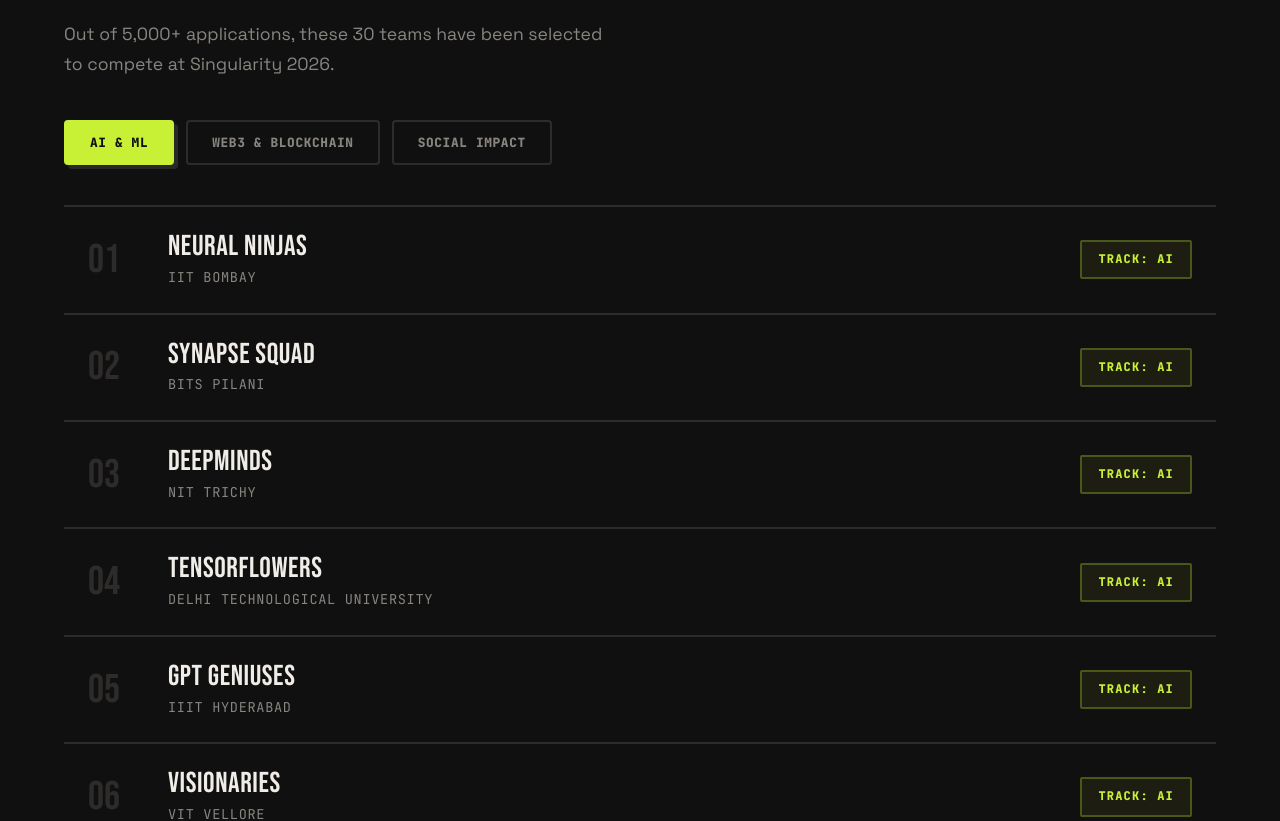
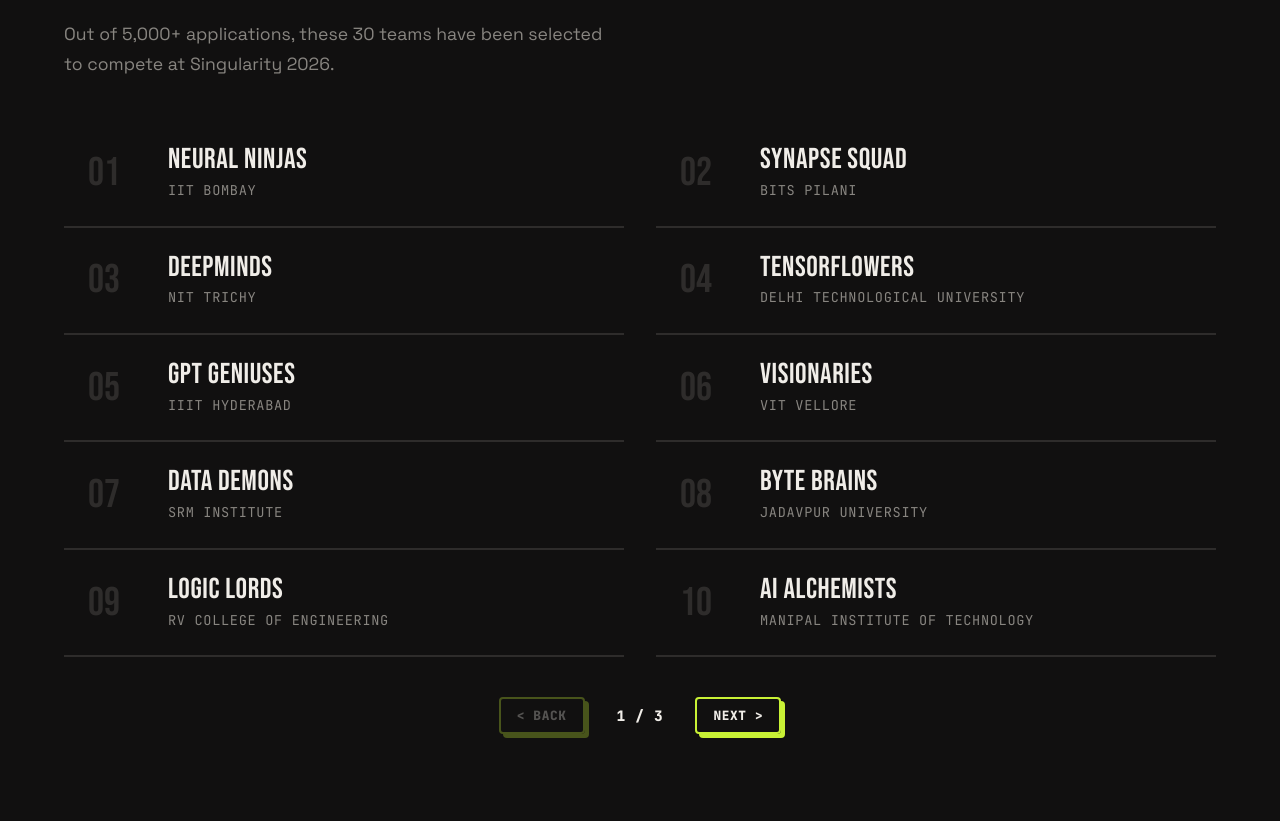
Before and after one commit to Singularity-AJIET/singularity, a Next.js app in the folder frontend/: page / in a window 1280 px wide. Shown: the part 10160-10981 px from the top of the page. Built offline with nearby package versions, Linux system fonts and the light colour scheme.

Commit message:
Refactor TeamsSection: unified list and polished pagination

```diff
--- a/frontend/src/app/nexus/components/Navbar.tsx
+++ b/frontend/src/app/nexus/components/Navbar.tsx
@@ -6,7 +6,7 @@
 export default function Navbar() {
   const router = useRouter();
   const pathname = usePathname();
-  const [admin, setAdmin] = useState<Record<string, unknown> | null>(null);
+  const [admin, setAdmin] = useState<{ name?: string; username?: string; role?: string } | null>(null);
 
   useEffect(() => {
     const profile = localStorage.getItem("admin_profile");
--- a/frontend/src/components/TeamsSection/TeamsSection.module.css
+++ b/frontend/src/components/TeamsSection/TeamsSection.module.css
@@ -55,35 +55,7 @@
   margin-bottom: 40px;
 }
 
-/* Tabs */
-.tabs {
-  display: flex;
-  gap: 12px;
-  margin-bottom: 40px;
-  flex-wrap: wrap;
-}
 
-.tabBtn {
-  font-family: var(--font-mono);
-  font-size: 0.8rem;
-  font-weight: 800;
-  text-transform: uppercase;
-  letter-spacing: 0.05em;
-  padding: 12px 24px;
-  border: 2px solid;
-  border-radius: var(--radius);
-  cursor: pointer;
-  transition: all 0.2s ease;
-}
-
-.tabBtn:hover:not(.tabActive) {
-  border-color: var(--text-muted) !important;
-  color: var(--text) !important;
-}
-
-.tabActive {
-  box-shadow: 4px 4px 0px rgba(255, 255, 255, 0.1);
-}
 
 /* Tab Content */
 .tabContent {
@@ -91,8 +63,10 @@
 }
 
 .teamGrid {
-  display: flex;
-  flex-direction: column;
+  display: grid;
+  grid-template-columns: 1fr 1fr;
+  column-gap: 32px;
+  row-gap: 0;
 }
 
 .teamCard {
@@ -107,9 +81,7 @@
   overflow: hidden;
 }
 
-.teamCard:first-child {
-  border-top: 2px solid var(--border);
-}
+
 
 .teamCard::before {
   content: "";
@@ -191,16 +163,10 @@
   white-space: nowrap;
 }
 
+
 @media (max-width: 900px) {
-  .tabs {
-    display: grid;
+  .teamGrid {
     grid-template-columns: 1fr;
-    gap: 10px;
-  }
-
-  .tabBtn {
-    width: 100%;
-    justify-content: center;
   }
 }
 
@@ -275,3 +241,22 @@
     justify-content: center;
   }
 }
+
+/* Pagination */
+.pagination {
+  display: flex;
+  align-items: center;
+  justify-content: center;
+  gap: 32px;
+  margin-top: 40px;
+}
+
+.pageInfo {
+  font-family: var(--font-mono);
+  font-size: 0.9rem;
+  font-weight: 800;
+  letter-spacing: 0.05em;
+  color: var(--text);
+  text-transform: uppercase;
+  white-space: nowrap;
+}
--- a/frontend/src/components/TeamsSection/TeamsSection.tsx
+++ b/frontend/src/components/TeamsSection/TeamsSection.tsx
@@ -3,12 +3,7 @@
 import styles from "./TeamsSection.module.css";
 import { motion, AnimatePresence } from "framer-motion";
 
-const TRACKS = [
-  {
-    id: "ai",
-    name: "AI & ML",
-    color: "#c8f135",
-    teams: [
+const TEAMS = [
   { name: "Neural Ninjas", college: "IIT Bombay" },
   { name: "Synapse Squad", college: "BITS Pilani" },
   { name: "DeepMinds", college: "NIT Trichy" },
@@ -18,14 +13,7 @@
   { name: "Data Demons", college: "SRM Institute" },
   { name: "Byte Brains", college: "Jadavpur University" },
   { name: "Logic Lords", college: "RV College of Engineering" },
-      { name: "AI Alchemists", college: "Manipal Institute of Technology" }
-    ]
-  },
-  {
-    id: "web3",
-    name: "Web3 & Blockchain",
-    color: "#a78bfa",
-    teams: [
+  { name: "AI Alchemists", college: "Manipal Institute of Technology" },
   { name: "Block Builders", college: "IIT Delhi" },
   { name: "Crypto Crafters", college: "BITS Pilani, Goa" },
   { name: "Chain Gang", college: "NIT Surathkal" },
@@ -35,14 +23,7 @@
   { name: "Node Knights", college: "NIT Warangal" },
   { name: "Ether Eagles", college: "Anna University" },
   { name: "Ledger Legends", college: "VJTI Mumbai" },
-      { name: "Hash Hustlers", college: "COEP Pune" }
-    ]
-  },
-  {
-    id: "social",
-    name: "Social Impact",
-    color: "#38bdf8",
-    teams: [
+  { name: "Hash Hustlers", college: "COEP Pune" },
   { name: "Tech For Good", college: "IIT Madras" },
   { name: "Eco Innovators", college: "NIT Calicut" },
   { name: "Change Makers", college: "BITS Pilani, Hyderabad" },
@@ -53,12 +34,14 @@
   { name: "Global Grid", college: "KIIT Bhubaneswar" },
   { name: "Kindred Spirits", college: "Nirma University" },
   { name: "Impact Engine", college: "Amrita Vishwa Vidyapeetham" }
-    ]
-  }
 ];
 
 export default function TeamsSection() {
-  const [activeTab, setActiveTab] = useState(0);
+  const [page, setPage] = useState(1);
+  const itemsPerPage = 10;
+  const totalPages = Math.ceil(TEAMS.length / itemsPerPage);
+
+  const currentTeams = TEAMS.slice((page - 1) * itemsPerPage, page * itemsPerPage);
 
   return (
     <section id="teams" className={styles.section}>
@@ -71,50 +54,56 @@
           </p>
         </div>
 
-        <div className={styles.tabs}>
-          {TRACKS.map((track, i) => (
-            <button
-              key={track.id}
-              onClick={() => setActiveTab(i)}
-              className={`${styles.tabBtn} ${activeTab === i ? styles.tabActive : ""}`}
-              style={{
-                borderColor: activeTab === i ? track.color : "var(--border)",
-                color: activeTab === i ? "#111010" : "var(--text-muted)",
-                backgroundColor: activeTab === i ? track.color : "transparent"
-              }}
-            >
-              {track.name}
-            </button>
-          ))}
-        </div>
-
         <div className={styles.tabContent}>
           <AnimatePresence mode="wait">
             <motion.div
-              key={activeTab}
+              key={page}
               initial={{ opacity: 0, y: 10 }}
               animate={{ opacity: 1, y: 0 }}
               exit={{ opacity: 0, y: -10 }}
               transition={{ duration: 0.2 }}
               className={styles.teamGrid}
-              style={{ "--track-color": TRACKS[activeTab].color } as React.CSSProperties}
             >
-              {TRACKS[activeTab].teams.map((team, i) => (
+              {currentTeams.map((team, i) => {
+                const actualRank = (page - 1) * itemsPerPage + i + 1;
+                return (
                   <div key={team.name} className={styles.teamCard}>
                     <div className={styles.teamRankWrapper}>
-                    <span className={styles.teamRank}>{String(i + 1).padStart(2, "0")}</span>
+                      <span className={styles.teamRank}>{String(actualRank).padStart(2, "0")}</span>
                     </div>
                     <div className={styles.teamInfo}>
                       <span className={styles.teamName}>{team.name}</span>
                       <span className={styles.teamCollege}>{team.college}</span>
                     </div>
-                  <div className={styles.teamBadge} style={{ color: TRACKS[activeTab].color, borderColor: TRACKS[activeTab].color + '44', background: TRACKS[activeTab].color + '11' }}>
-                    TRACK: {TRACKS[activeTab].id.toUpperCase()}
                   </div>
-                </div>
-              ))}
+                );
+              })}
             </motion.div>
           </AnimatePresence>
+
+          {totalPages > 1 && (
+            <div className={styles.pagination}>
+              <button
+                onClick={() => setPage(p => Math.max(1, p - 1))}
+                disabled={page === 1}
+                className="btn btn-outline"
+                style={{ opacity: page === 1 ? 0.3 : 1, pointerEvents: page === 1 ? "none" : "auto", padding: "8px 16px", fontSize: "0.8rem" }}
+              >
+                &lt; BACK
+              </button>
+              <span className={styles.pageInfo}>
+                {page} / {totalPages}
+              </span>
+              <button
+                onClick={() => setPage(p => Math.min(totalPages, p + 1))}
+                disabled={page === totalPages}
+                className="btn btn-outline"
+                style={{ opacity: page === totalPages ? 0.3 : 1, pointerEvents: page === totalPages ? "none" : "auto", padding: "8px 16px", fontSize: "0.8rem" }}
+              >
+                NEXT &gt;
+              </button>
+            </div>
+          )}
         </div>
       </div>
     </section>
```
Lines whose indentation alone changed are shown as unchanged.
